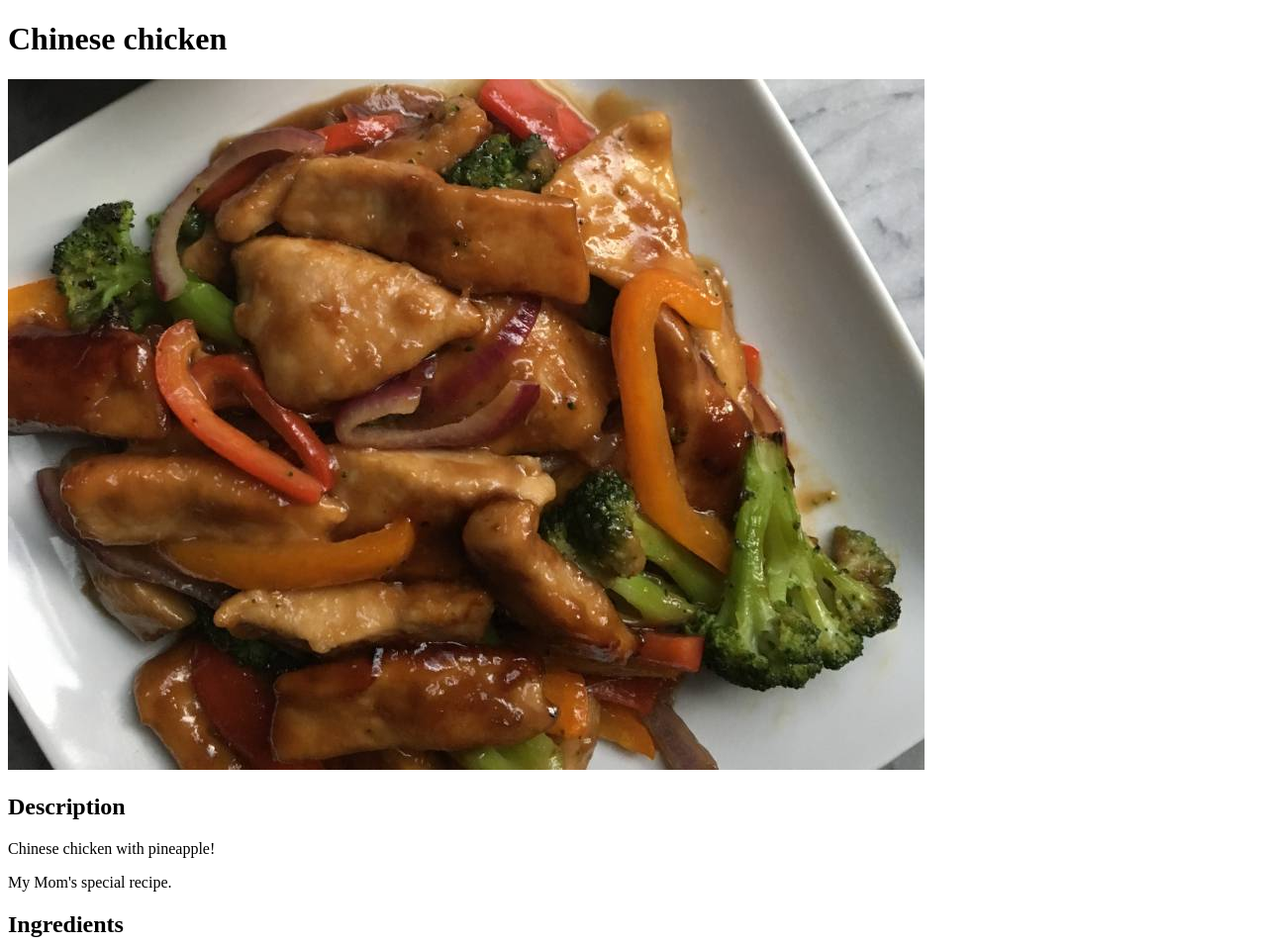
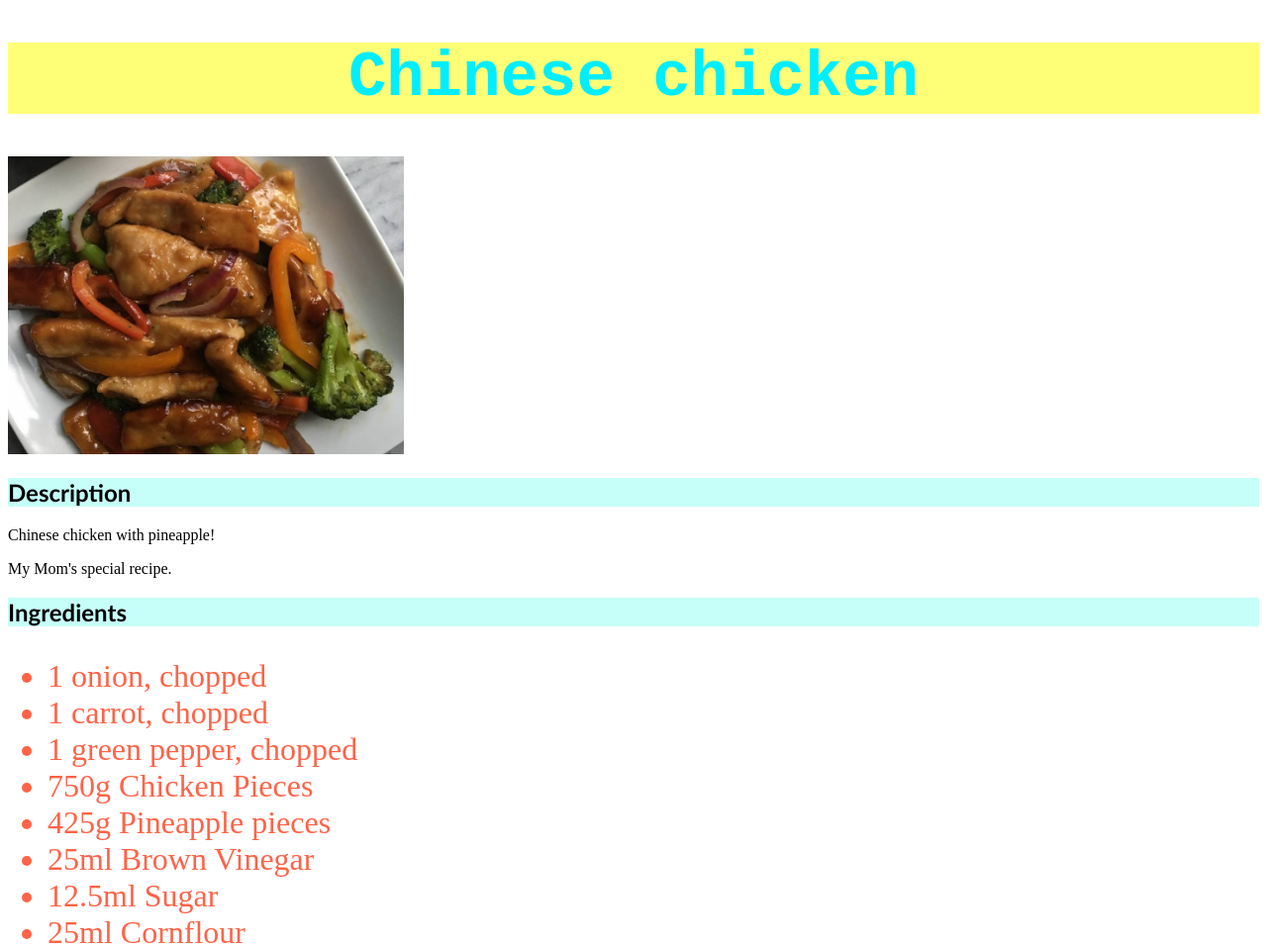
Before and after one commit to nofxboy1234/odin-recipes, a plain HTML site: page recipes/chinese_chicken.html in a window 1280 px wide. Shown: the top 955 px of the page at 99% size. Drawn offline with Linux system fonts and the light colour scheme.

Commit message:
Add basic style for practice to pages

```diff
--- a/recipes/chinese_chicken.html
+++ b/recipes/chinese_chicken.html
@@ -5,16 +5,17 @@
   <meta http-equiv="X-UA-Compatible" content="IE=edge">
   <meta name="viewport" content="width=device-width, initial-scale=1.0">
   <title>Chinese Chicken</title>
+  <link rel="stylesheet" href="../style.css">
 </head>
 <body>
-  <h1>Chinese chicken</h1>
+  <h1  class="main-heading">Chinese chicken</h1>
   <img src="../images/chinese_chicken.jpeg" alt="Picture of Macaroni and cheese">
   <h2>Description</h2>
   <p>Chinese chicken with pineapple!</p>
   <p>My Mom's special recipe.</p>
 
   <h2>Ingredients</h2>
-  <ul>
+  <ul class="bigger-text">
     <li>1 onion, chopped</li>
     <li>1 carrot, chopped</li>
     <li>1 green pepper, chopped</li>
--- /dev/null
+++ b/style.css
@@ -0,0 +1,26 @@
+.main-heading {
+    color: rgb(0, 238, 255);
+    background-color: rgb(255, 255, 119);
+    font-family: 'Courier New', Courier, monospace;
+    text-align: center;
+    font-size: 64px;
+}
+
+img {
+    width: 400px;
+    height: auto;
+}
+
+h2 {
+    font-weight: bold;
+    font-family: 'Trebuchet MS', sans-serif;
+    background-color: rgb(198, 255, 249);
+}
+
+ul {
+    color: tomato;
+}
+
+.bigger-text {
+    font-size: 32px;
+}
```
Also changed, not shown: index.html (+2 -1 lines), recipes/macaroni.html (+3 -2 lines), recipes/mums_hamburgers.html (+3 -2 lines).
